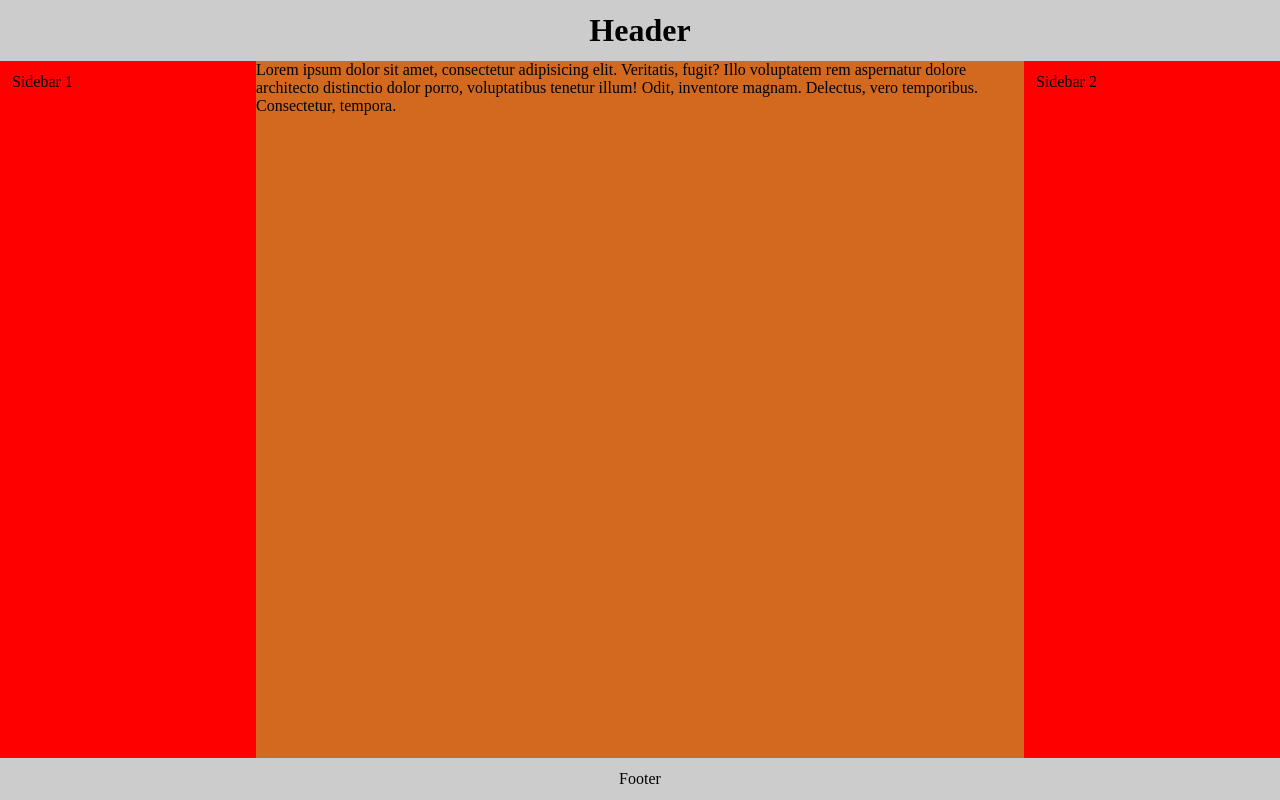
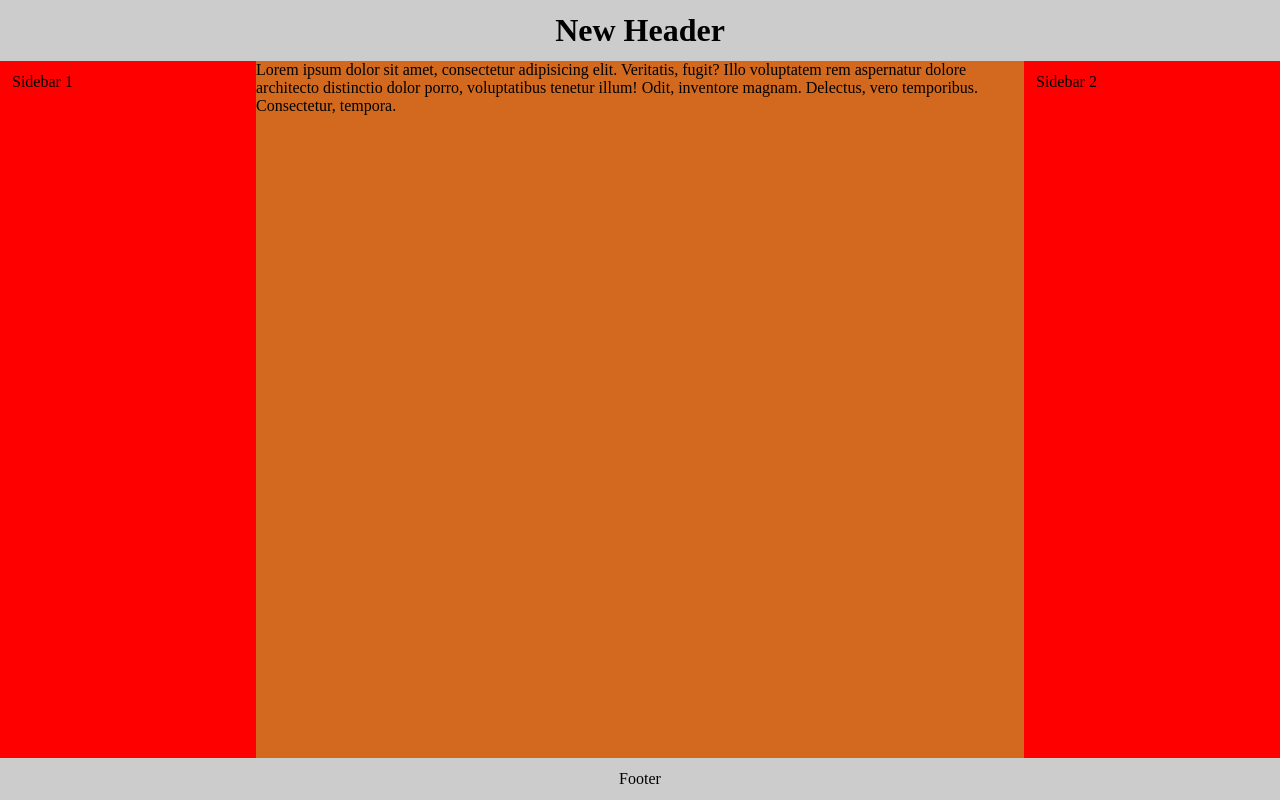
Before and after one commit to akashWebDevBootcamp/akashWebDevBootcamp.github.io, a plain HTML site: page index.html in a window 1280 px wide. Drawn offline with Linux system fonts and the light colour scheme.

Commit message:
Change Header

```diff
--- a/index.html
+++ b/index.html
@@ -10,7 +10,7 @@
 	<body>
 		<div class="wrapper">
 			<div class="top">
-				<h1>Header</h1>
+				<h1>New Header</h1>
 			</div>
 			<div class="middle">
 				<div class="sidebar sidebar1">Sidebar 1</div>
```
